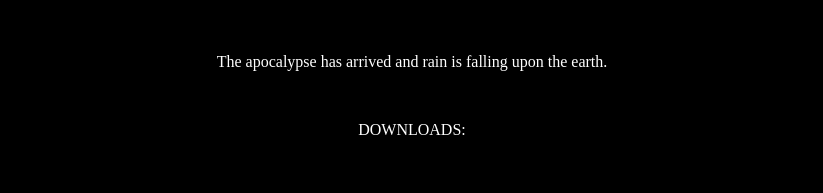
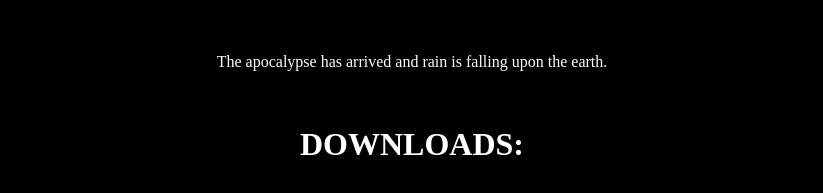
Before and after one commit to Peacefulpi/peacefulpi.github.io, a plain HTML site: page index.html in a window 1280 px wide. Shown: the part 497-690 px from the top of the page, without its empty margins (228-1051 px from the left). Drawn offline with Linux system fonts and the light colour scheme.

Commit message:
Update index.html

```diff
--- a/index.html
+++ b/index.html
@@ -11,7 +11,7 @@
     <br>
     <p>  The apocalypse has arrived and rain is falling upon the earth.  </p>
     <br>
-    <p>  DOWNLOADS:  </p>
+    <h1>  DOWNLOADS:  </h1>
 </body>
 </center>
 <style>
```
